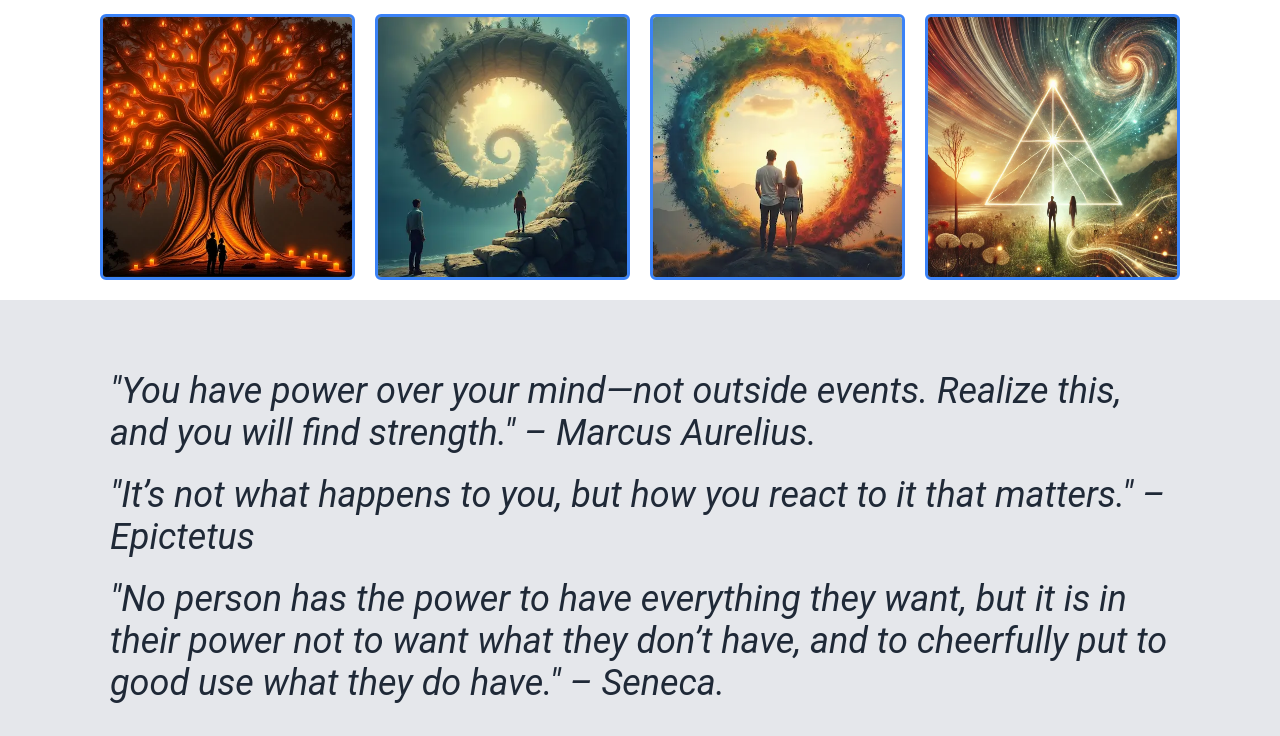
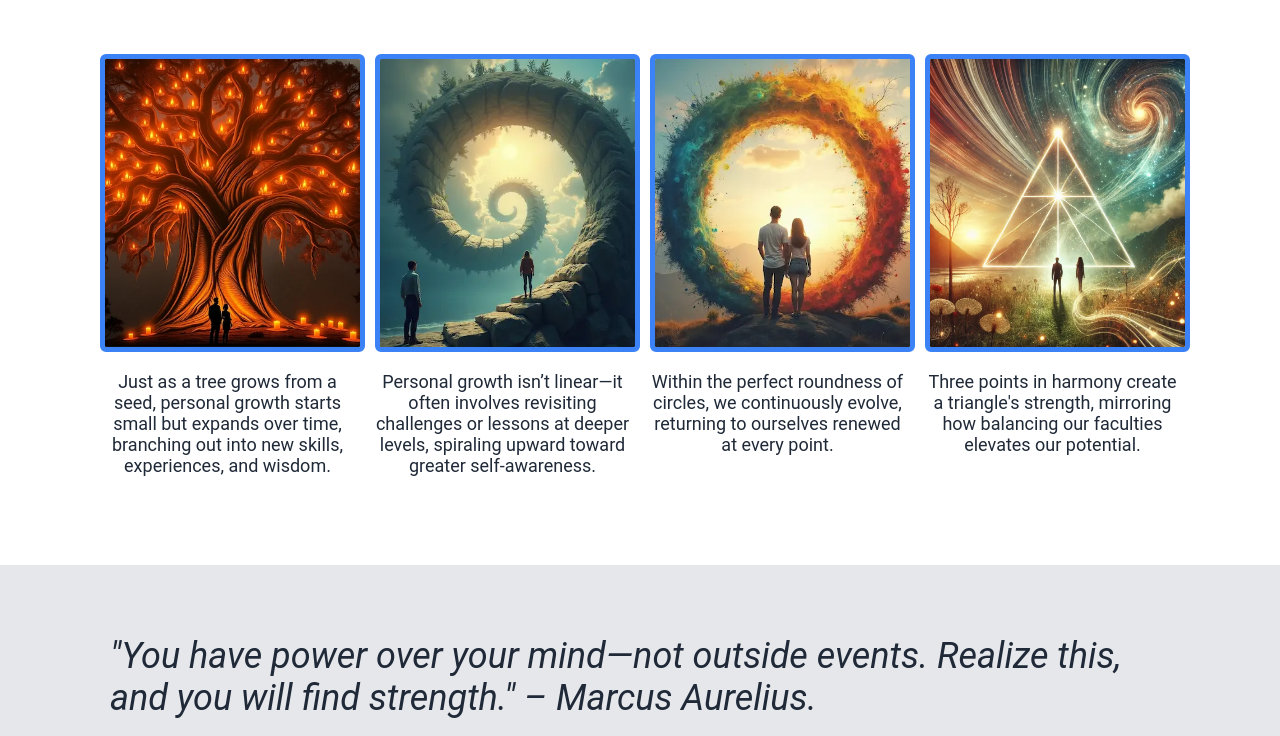
Before and after one commit to GeorgeGreen0/landing-page, a plain HTML site: page index.html in a window 1280 px wide. Shown: the part 738-1474 px from the top of the page. Drawn offline with Linux system fonts and the light colour scheme.

Commit message:
Add text below img in the info section
Added text and it doesn't overflow the section.
Improved overall spacing by nesting 4 top sections
into a container to apply gap.
Added some styles to info-section to improves
spacing between child elements.

```diff
--- a/index.html
+++ b/index.html
@@ -8,6 +8,7 @@
     <link rel="stylesheet" href="styles.css">
 </head>
 <body>
+    <div id="sections-container">
         <div class="header">
                 <div class="head-top-row">
                     <div class="logo">
@@ -39,16 +40,20 @@
             <h2>Evolve into a Better You</h2>
                 <div id="info-container">
                     <div class="info-card">
-                    <img src="images/tree-growth.webp" alt="growth and resilience">
+                        <img src="images/tree-growth.webp" alt="growth, resilience, rootedness">
+                        <div class="info-text">Just as a tree grows from a seed, personal growth starts small but expands over time, branching out into new skills, experiences, and wisdom.</div>
                     </div>
                     <div class="info-card">
-                    <img src="images/spiral-evolution-A0.webp" alt="Illustrative Image">
+                        <img src="images/spiral-evolution-A0.webp" alt="evolution, progress, continuous learning">
+                        <div class="info-text"> Personal growth isn’t linear—it often involves revisiting challenges or lessons at deeper levels, spiraling upward toward greater self-awareness.</div>
                     </div>
                     <div class="info-card">
-                    <img src="images/circle-connection-0.webp" alt="Illustrative Image">
+                        <img src="images/circle-connection-0.webp" alt="wholeness, cycles, connection">
+                        <div class="info-text">Within the perfect roundness of circles, we continuously evolve, returning to ourselves renewed at every point.</div>
                     </div>
                     <div class="info-card">
-                    <img src="images/triangle-stability-0.webp" alt="Illustrative Image">
+                        <img src="images/triangle-stability-0.webp" alt="stability, direction, aspiration">
+                        <div class="info-text"> Three points in harmony create a triangle's strength, mirroring how balancing our faculties elevates our potential.</div>
                     </div>
                 </div>
         </div>
@@ -60,6 +65,7 @@
         <div id="cta" class="cta">
             <div></div>
         </div>
+    </div>
     <div class="footer">
         Copyright © The Odin Project 2021
     </div>
--- a/styles.css
+++ b/styles.css
@@ -102,6 +102,12 @@ nav ul {
     object-position: center;
 }
 
+#sections-container {
+    display: flex;
+    flex-direction: column;
+    gap: 40px;
+  }
+
 .info {
     display: flex;
     flex-direction: column;
@@ -120,20 +126,30 @@ nav ul {
     display: flex;
     gap: 20px;
     padding: 20px 100px;
+    margin-bottom: 40px;
 }
 
 .info-card {
-    border: 3px solid #3b82f6;
     flex: 1;
+    flex-direction: column;
+    gap: 10px;
+}
+
+.info-card img {
+    width: 100%;
+    height: 70%;
+    object-fit: cover;
+    object-position: center;
+    border: 5px solid #3b82f6;
     overflow: hidden;
     border-radius: 6px;
 }
 
-.info-card img {
-    width: 100%;
-    height: 100%;
-    object-fit: cover;
-    object-position: center;
+.info-text {
+    font-size: 18px;
+    color: #1F2937;
+    text-align: center;
+    padding: 15px 0;
 }
 
 .quotes {
```
Lines whose indentation alone changed are shown as unchanged.
